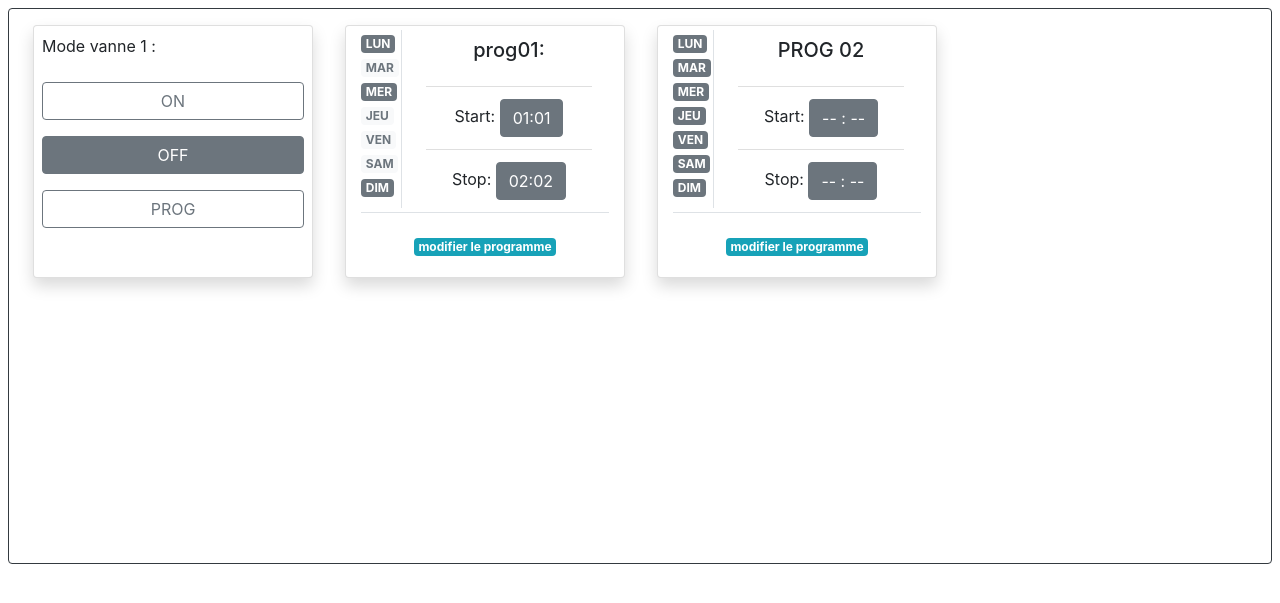
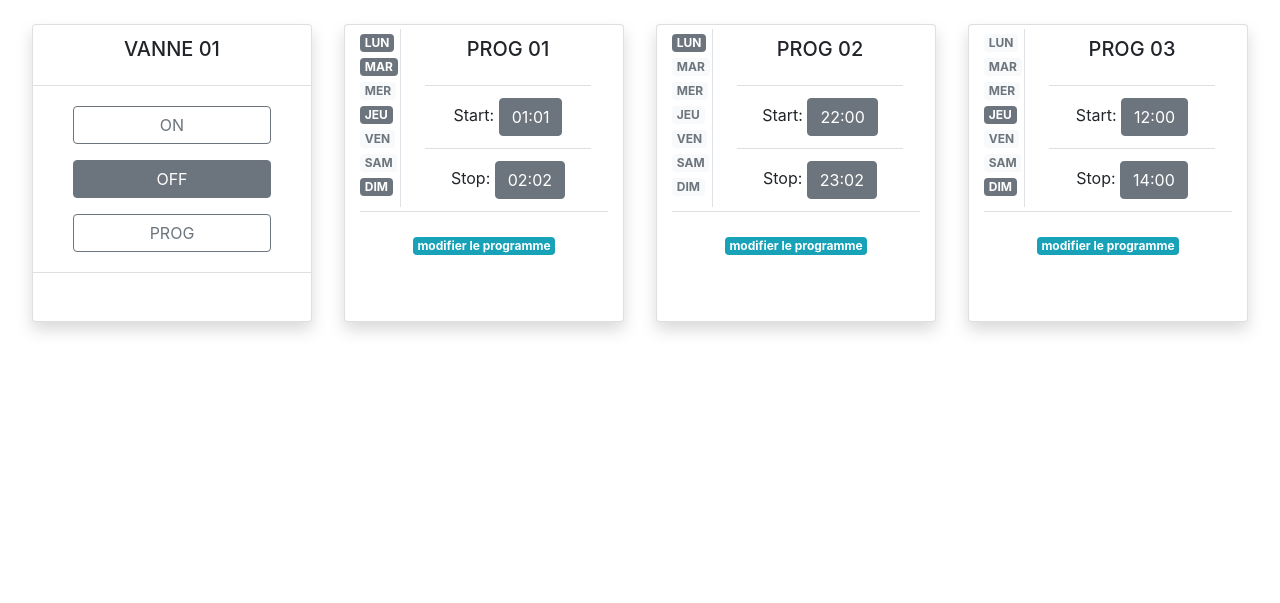
Before and after one commit to marcram99/projet_rainmaker_old, a Flask app: page / in a window 1280 px wide. Shown: the part 94-697 px from the top of the page. Run offline with Flask 2, Linux system fonts and the light colour scheme; some libraries are stand-ins or nearby versions.

Commit message:
clean main.html view + add modf.html

```diff
--- a/appli/main.py
+++ b/appli/main.py
@@ -8,16 +8,35 @@ from .rainmaker import Vanne, Program
 
 #---------------------
 v1 = Vanne('vanne_1')
+
 p1 = Program('prog01')
 p1.period['lundi'] = True
-p1.period['mercredi'] = True
-
+p1.period['mardi'] = True
+p1.period['jeudi'] = True
 p1.period['dimanche'] = True
 p1.start = d.time(1, 1)
 p1.stop = d.time(2, 2)
+
+p2 = Program('prog02')
+p2.period['lundi'] = True
+p2.start = d.time(22,0)
+p2.stop = d.time(23, 2)
+
+p3 = Program('prog03')
+p3.period['jeudi'] = True
+p3.period['dimanche'] = True
+p3.start = d.time(12, 0)
+p3.stop = d.time(14,0)
+
 v1.add_prog(p1)
-v_list = [v1]
+v1.add_prog(p2)
+v1.add_prog(p3)
+
 #---------------------
+@app.template_filter()
+def title(nom):
+    return "{} {}".format(nom[:4].upper(), nom[4:])
+
 
 @app.route('/', methods=['POST', 'GET'])
 def main():
@@ -30,12 +49,13 @@ def main():
         if params['command'] == 'prog':
             return json.dumps({'retour':'commande prog validée'})
         if params['command'] == 'update':
+            print(json.loads(v1.infos())['nb_prog'])
             return v1.infos()
 
     return render_template('main.html')
 
-@app.route('/config', methods=['POST', 'GET'])
-def config():
+@app.route('/modif/<prog>', methods=['POST', 'GET'])
+def modif(prog):
     if request.method == 'POST':
         params = request.form.to_dict()
         if params['command'] == 'on':
@@ -46,5 +66,4 @@ def config():
             return json.dumps({'retour':'commande prog validée'})
         if params['command'] == 'update':
             return v1.infos()
-
-    return render_template('config.html')
+    return render_template('modif.html',prog=prog)
--- a/appli/rainmaker.py
+++ b/appli/rainmaker.py
@@ -63,6 +63,7 @@ class Vanne():
         result = {'nom': self.nom}
         result.setdefault('mode', self.mode)
         result.setdefault('state', self.state)
+        result.setdefault('nb_prog', len(self.prog))
         progs = []
         for k,v in self.prog.items():
             result.setdefault(k, v.infos())
--- a/appli/static/scripts/main.js
+++ b/appli/static/scripts/main.js
@@ -1,12 +1,11 @@
 var bout_on = document.getElementById('v1_on')
 var bout_off = document.getElementById('v1_off')
 var bout_prog = document.getElementById('v1_prog')
-var active = "btn btn-secondary m-2"
-var inactive = "btn btn-outline-secondary m-2"
-var p1_nom = document.getElementById("p_nom")
-var p1_start = document.getElementById("p_start")
-var p1_stop = document.getElementById("p_stop")
+var active = "btn btn-secondary col-10 m-2"
+var inactive = "btn btn-outline-secondary col-10 m-2"
 var p1_period = document.getElementById("p_jour")
+var prog2 = document.getElementById("prog2")
+var ajout = document.getElementById("ajout")
 
 bout_on.onclick = function(){
     event.preventDefault()
@@ -47,10 +46,10 @@ bout_prog.onclick = function(){
         }
     )
 }
-function dig_2(numb){
+function dig_2(numb){/* affiche 'numb' sur 2 digit*/
     return numb.toLocaleString(undefined, {minimumIntegerDigits:2})
 }
-function jour_bg(val){
+function jour_bg(val){/* définis le background des badges jours*/
     if(val == true){
         return "badge badge-secondary mr-2"
     }
@@ -58,17 +57,16 @@ function jour_bg(val){
         return "badge badge-light text-secondary mr-2"
     }
 }
-function affiche_prog(prog){
-    console.log(prog['start'])
-    console.log(prog['stop'])
-    console.log(prog['period'])
-    p1_nom.innerHTML = prog['nom'] + ':'
-    p1_start.innerHTML = dig_2(prog['start'][0]) + ':' + dig_2(prog['start'][1])
-    p1_stop.innerHTML = dig_2(prog['stop'][0]) + ':' + dig_2(prog['stop'][1])
+function affiche_prog(prog, nb){
+    var nom = document.getElementById(nb + "_nom")
+    var start = document.getElementById(nb + "_start")
+    var stop = document.getElementById(nb + "_stop")
+    nom.innerHTML = prog['nom'].substring(0, 4).toUpperCase() + " " + prog['nom'].substring(4,prog['nom'].lenght)
+    start.innerHTML = dig_2(prog['start'][0]) + ':' + dig_2(prog['start'][1])
+    stop.innerHTML = dig_2(prog['stop'][0]) + ':' + dig_2(prog['stop'][1])
     for(var key in prog['period']){
         var val = prog['period'][key]
-        console.log(key + ':' + val)
-        var prov = document.getElementById(key)
+        var prov = document.getElementById(nb + '_' + key)
         prov.className = jour_bg(prog['period'][key])
     }
 }
@@ -77,9 +75,19 @@ window.addEventListener("DOMContentLoaded", (event) => {
     console.log("DOM entièrement chargé et analysé")
     $.post("/",
         {'command':'update'},
-        function(results){
+        function(results){ /* suivant nb prog, affiche les cartes progs + btn ajout prog */
             var res = JSON.parse(results)
-            affiche_prog(res.prog01)
+            affiche_prog(res.prog01,'p1')
+            if(res['nb_prog'] >= 2){
+                prog2.className = "card shadow col-10 my-2 mx-3 "
+                affiche_prog(res.prog02,'p2')
+            }
+            if(res['nb_prog'] == 3){
+                prog3.className = "card shadow col-10 my-2 mx-3 "
+                ajout.className = "list-group-item invisible"
+                affiche_prog(res.prog03,'p3')
+            }
+
         }
     )
 })
--- a/appli/templates/base.html
+++ b/appli/templates/base.html
@@ -28,7 +28,7 @@
                                     <a class="nav-link ml-3" href="{{ url_for('main') }}">Main</a>
                                 </li>
                                 <li class="nav-item">
-                                    <a class="nav-link ml-3" href="{{ url_for('config') }}">Config</a>
+                                    <a class="nav-link ml-3" href="#">Config</a>
                                 </li>
                             </ul>
                         </div>
--- a/appli/templates/main.html
+++ b/appli/templates/main.html
@@ -5,111 +5,119 @@
     {% endblock %}
 {% endblock %}
 {% block main %}
-<div class="row col-auto m-2 p-2 border rounded border-dark" style="min-width:390px;">
-    <div class="card shadow  my-2 mx-3" style="max-width:280px;min-width:280px;" >
-        <a class="ml-2 mt-2 mb-3">Mode vanne 1 :</a>
-        <button id="v1_on" class="btn btn-outline-secondary m-2 " >ON</button>
-        <button id="v1_off" class="btn btn-secondary m-2" >OFF</button>
-        <button id="v1_prog" class="btn btn-outline-secondary m-2" >PROG</button>
+<div class="row col-auto m-2 p-2 " style="min-width:390px;">
+    <div class="card shadow my-2 mx-3" style="max-width:280px;min-width:280px;" >
+        <ul class="list-group list-group-flush text-center">
+            <li class="list-group-item">
+                <h5 class="card-title text-center">VANNE 01</h5>
+            </li>
+            <li class="list-group-item ">
+                <button id="v1_on" class="btn btn-outline-secondary col-10 m-2 " >ON</button>
+                <button id="v1_off" class="btn btn-secondary col-10 m-2" >OFF</button>
+                <button id="v1_prog" class="btn btn-outline-secondary col-10 m-2" >PROG</button>
+            </li>
+            <li id="ajout" class="list-group-item">
+                <a href="{{ url_for('modif',prog='prog')}}" class="badge badge-info ">ajouter un programme</a>
+            </li>
+        </ul>
     </div>
     <!--------------------------- prog card 1 ----------------------------->
-    <div class="card shadow col-10 my-2 mx-3" style="max-width:280px;" >
+    <div id="prog1" class="card shadow col-10 my-2 mx-3" style="max-width:280px;" >
         <div class="row no-gutters">
             <div class="col-2 border-right text-left mr-3 my-1">
-                <span id="lundi" class="badge badge-secondary mr-2">LUN</span>
-                <span id="mardi" class="badge badge-secondary mr-2">MAR</span>
-                <span id="mercredi" class="badge badge-secondary mr-2">MER</span>
-                <span id="jeudi" class="badge badge-secondary mr-2">JEU</span>
-                <span id="vendredi" class="badge badge-secondary mr-2">VEN</span>
-                <span id="samedi" class="badge badge-secondary mr-2">SAM</span>
-                <span id="dimanche" class="badge badge-secondary mr-2">DIM</span>
+                <span id="p1_lundi" class="badge badge-secondary mr-2">LUN</span>
+                <span id="p1_mardi" class="badge badge-secondary mr-2">MAR</span>
+                <span id="p1_mercredi" class="badge badge-secondary mr-2">MER</span>
+                <span id="p1_jeudi" class="badge badge-secondary mr-2">JEU</span>
+                <span id="p1_vendredi" class="badge badge-secondary mr-2">VEN</span>
+                <span id="p1_samedi" class="badge badge-secondary mr-2">SAM</span>
+                <span id="p1_dimanche" class="badge badge-secondary mr-2">DIM</span>
             </div>
             <div class="col-8 ml-2">
                 <ul class="list-group list-group-flush text-center">
                     <li class="list-group-item">
-                        <h5 id="p_nom" class="card-title text-center">PROG 01</h5>
+                        <h5 id="p1_nom" class="card-title text-center">PROG 01</h5>
                     </li>
                     <li class="list-group-item">
                         <span>Start: </span>
-                        <span id="p_start" class="btn btn-secondary"> -- : -- </span>
+                        <span id="p1_start" class="btn btn-secondary"> -- : -- </span>
                     </li>
                     <li class="list-group-item">
                             <span>Stop: </span>
-                            <span id="p_stop" class="btn btn-secondary"> -- : -- </span>
+                            <span id="p1_stop" class="btn btn-secondary"> -- : -- </span>
                     </li>
 
                 </ul>
             </div>
         </div>
         <div class="card-body text-center border-top">
-                <a href="{{ url_for('config') }}" class="badge badge-info ">modifier le programme</a>
-            </div>
+            <a href="{{ url_for('modif',prog='prog01') }}" class="badge badge-info ">modifier le programme</a>
+        </div>
     </div>
-    <!--------------------------- prog card 1 ----------------------------->
-    <div class="card shadow col-10 my-2 mx-3 " style="max-width:280px;" >
+    <!--------------------------- prog card 2 ----------------------------->
+    <div id="prog2" class="card shadow col-10 my-2 mx-3 invisible" style="max-width:280px;" >
         <div class="row no-gutters">
             <div class="col-2 border-right text-center  mr-3 my-1">
-                <span id="lundi" class="badge badge-secondary mr-2">LUN</span>
-                <span id="mardi" class="badge badge-secondary mr-2">MAR</span>
-                <span id="mercredi" class="badge badge-secondary mr-2">MER</span>
-                <span id="jeudi" class="badge badge-secondary mr-2">JEU</span>
-                <span id="vendredi" class="badge badge-secondary mr-2">VEN</span>
-                <span id="samedi" class="badge badge-secondary mr-2">SAM</span>
-                <span id="dimanche" class="badge badge-secondary mr-2">DIM</span>
+                <span id="p2_lundi" class="badge badge-secondary mr-2">LUN</span>
+                <span id="p2_mardi" class="badge badge-secondary mr-2">MAR</span>
+                <span id="p2_mercredi" class="badge badge-secondary mr-2">MER</span>
+                <span id="p2_jeudi" class="badge badge-secondary mr-2">JEU</span>
+                <span id="p2_vendredi" class="badge badge-secondary mr-2">VEN</span>
+                <span id="p2_samedi" class="badge badge-secondary mr-2">SAM</span>
+                <span id="p2_dimanche" class="badge badge-secondary mr-2">DIM</span>
             </div>
             <div class="col-8 ml-2">
                 <ul class="list-group list-group-flush text-center">
                     <li class="list-group-item">
-                        <h5 id="p_nom" class="card-title text-center">PROG 02</h5>
+                        <h5 id="p2_nom" class="card-title text-center">PROG 02</h5>
                     </li>
                     <li class="list-group-item">
                         <span>Start: </span>
-                        <span id="p_start" class="btn btn-secondary"> -- : -- </span>
+                        <span id="p2_start" class="btn btn-secondary"> -- : -- </span>
                     </li>
                     <li class="list-group-item">
                             <span>Stop: </span>
-                            <span id="p_stop" class="btn btn-secondary"> -- : -- </span>
+                            <span id="p2_stop" class="btn btn-secondary"> -- : -- </span>
                     </li>
                 </ul>
             </div>
         </div>
         <div class="card-body text-center border-top">
-            <a href="{{ url_for('config') }}" class="badge badge-info ">modifier le programme</a>
+            <a href="{{ url_for('modif',prog='prog02') }}" class="badge badge-info ">modifier le programme</a>
         </div>
     </div>
-    <!--------------------------- prog card 1 ----------------------------->
-    <div class="card shadow col-10 my-2 mx-3 invisible" style="max-width:280px;" >
+    <!--------------------------- prog card 3 ----------------------------->
+    <div id="prog3" class="card shadow col-10 my-2 mx-3 invisible" style="max-width:280px;" >
         <div class="row no-gutters">
             <div class="col-2 border-right text-center  mr-3 my-1">
-                <span id="lundi" class="badge badge-secondary mr-2">LUN</span>
-                <span id="mardi" class="badge badge-secondary mr-2">MAR</span>
-                <span id="mercredi" class="badge badge-secondary mr-2">MER</span>
-                <span id="jeudi" class="badge badge-secondary mr-2">JEU</span>
-                <span id="vendredi" class="badge badge-secondary mr-2">VEN</span>
-                <span id="samedi" class="badge badge-secondary mr-2">SAM</span>
-                <span id="dimanche" class="badge badge-secondary mr-2">DIM</span>
+                <span id="p3_lundi" class="badge badge-secondary mr-2">LUN</span>
+                <span id="p3_mardi" class="badge badge-secondary mr-2">MAR</span>
+                <span id="p3_mercredi" class="badge badge-secondary mr-2">MER</span>
+                <span id="p3_jeudi" class="badge badge-secondary mr-2">JEU</span>
+                <span id="p3_vendredi" class="badge badge-secondary mr-2">VEN</span>
+                <span id="p3_samedi" class="badge badge-secondary mr-2">SAM</span>
+                <span id="p3_dimanche" class="badge badge-secondary mr-2">DIM</span>
             </div>
             <div class="col-8 ml-2">
                 <ul class="list-group list-group-flush text-center">
                     <li class="list-group-item">
-                        <h5 id="p_nom" class="card-title text-center">PROG 03</h5>
+                        <h5 id="p3_nom" class="card-title text-center">PROG 03</h5>
                     </li>
                     <li class="list-group-item">
                         <span>Start: </span>
-                        <span id="p_start" class="btn btn-secondary"> -- : -- </span>
+                        <span id="p3_start" class="btn btn-secondary"> -- : -- </span>
                     </li>
                     <li class="list-group-item">
                             <span>Stop: </span>
-                            <span id="p_stop" class="btn btn-secondary"> -- : -- </span>
+                            <span id="p3_stop" class="btn btn-secondary"> -- : -- </span>
                     </li>
                 </ul>
             </div>
         </div>
         <div class="card-body text-center border-top">
-            <a href="{{ url_for('config') }}" class="badge badge-info ">modifier le programme</a>
+            <a href="{{ url_for('modif',prog='prog03') }}" class="badge badge-info ">modifier le programme</a>
         </div>
     </div>
 </div>
-
 <script src="{{ url_for('static', filename='scripts/main.js') }}"></script>
 {% endblock %}
```
Also changed, not shown: appli/static/scripts/modif.js (added, +34 -0 lines), appli/templates/config.html (+1 -38 lines), appli/templates/modif.html (added, +39 -0 lines).
